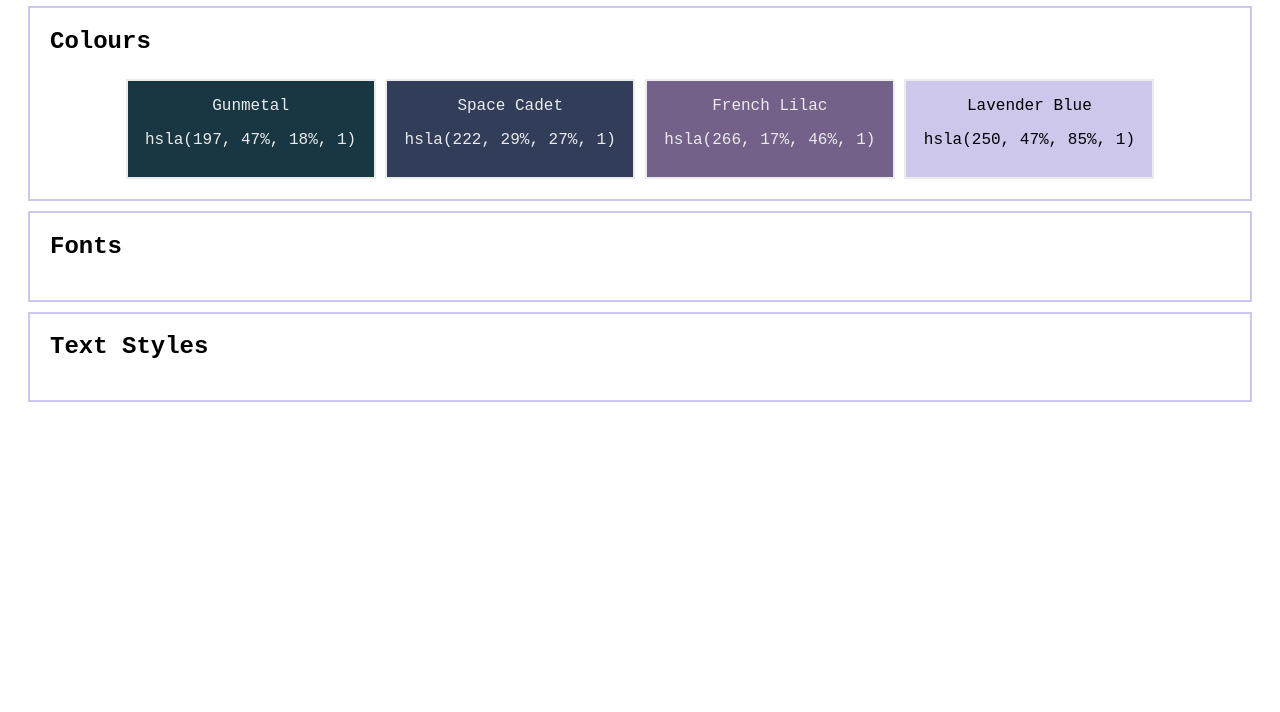
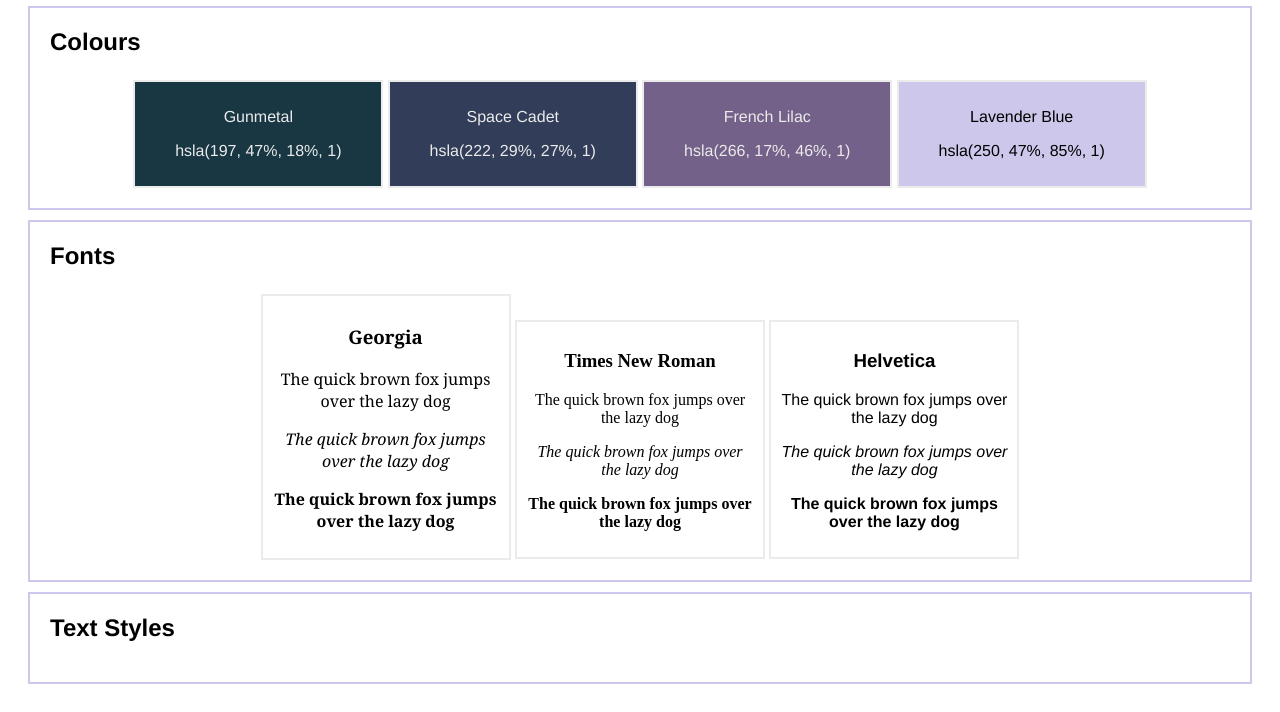
Before and after one commit to hlmnicholson/website-design-system, a plain HTML site: page index.html in a window 1280 px wide. Shown: the part 92-804 px from the top of the page. Drawn offline with Linux system fonts and the light colour scheme.

Commit message:
complete fonts section in html/css

```diff
--- a/index.html
+++ b/index.html
@@ -10,7 +10,7 @@
 
     <section>
       <h2>Colours</h2>
-      <div id="colours">
+      <div class="content">
         <div class="box light" id="box1">
           <p>Gunmetal</p>
           <p>hsla(197, 47%, 18%, 1)</p>
@@ -32,6 +32,26 @@
 
     <section>
       <h2>Fonts</h2>
+      <div class="content">
+        <div class="box" id="font1">
+          <h3>Georgia</h3>
+          <p>The quick brown fox jumps over the lazy dog</p>
+          <p><em>The quick brown fox jumps over the lazy dog</em></p>
+          <p><strong>The quick brown fox jumps over the lazy dog</strong></p>
+        </div>
+        <div class="box" id="font2">
+          <h3>Times New Roman</h3>
+          <p>The quick brown fox jumps over the lazy dog</p>
+          <p><em>The quick brown fox jumps over the lazy dog</em></p>
+          <p><strong>The quick brown fox jumps over the lazy dog</strong></p>
+        </div>
+        <div class="box" id="font3">
+          <h3>Helvetica</h3>
+          <p>The quick brown fox jumps over the lazy dog</p>
+          <p><em>The quick brown fox jumps over the lazy dog</em></p>
+          <p><strong>The quick brown fox jumps over the lazy dog</strong></p>
+        </div>
+      </div>
     </section>
 
     <section>
@@ -39,9 +59,3 @@
     </section>
   </body>
 </html>
-
-<!-- --platinum: hsla(0, 0%, 92%, 1);
---lavender-blue: hsla(250, 47%, 85%, 1);
---french-lilac: hsla(266, 17%, 46%, 1);
---space-cadet: hsla(222, 29%, 27%, 1);
---gunmetal: hsla(197, 47%, 18%, 1); -->
--- a/styles.css
+++ b/styles.css
@@ -3,7 +3,7 @@
 }
 
 body {
-  font-family: 'Courier New', Courier, monospace;
+  font-family: Helvetica, sans-serif;
   padding: 10px 20px;
 }
 
@@ -18,7 +18,7 @@ section {
 
 }
 
-#colours {
+.content {
   position: relative;
   text-align: center;
 }
@@ -26,11 +26,11 @@ section {
 .box {
   border: 2px solid hsla(0, 0%, 92%, 1);
   display: inline-block;
-  height: 100px;
+  height: 100%;
   margin-top: 4px;
   text-align: center;
   width: 250px;
-  padding: 0 10px;
+  padding: 10px 10px;
 }
 
 
@@ -59,3 +59,25 @@ div .light {
   /* --platinum:  */
   color: hsla(0, 0%, 92%, 1);
 }
+
+/* .font {
+  border: 2px solid hsla(0, 0%, 92%, 1);
+  display: inline-block;
+  height: 100%;
+  margin-top: 4px;
+  text-align: center;
+  width: 250px;
+  padding: 0 10px;
+} */
+
+#font1 {
+  font-family: Georgia;
+}
+
+#font2 {
+  font-family: 'Times New Roman';
+}
+
+#font3 {
+  font-family: Helvetica;
+}
```
